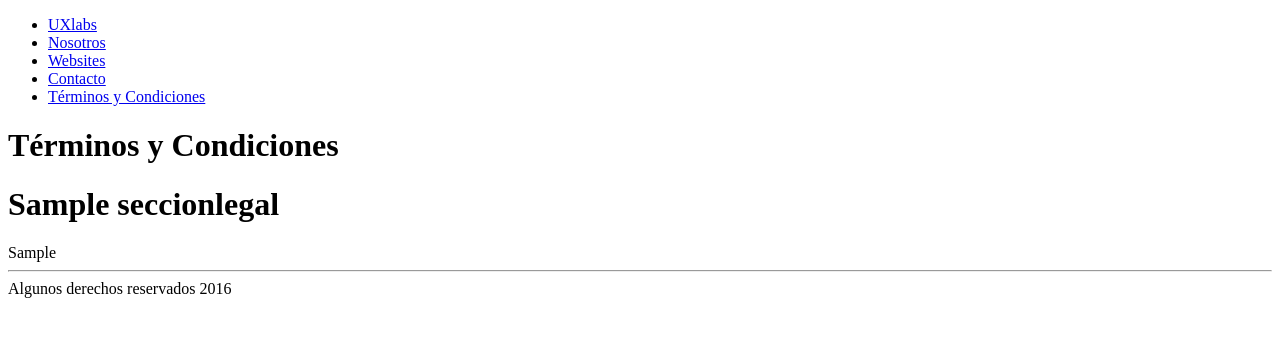
After one commit to alexander-ae/uxlabs.xyz, a Django app: page /legal/ in a window 1280 px wide. The commit adds this page. Shown: the top 337 px of the page. Run offline with Django 3.2, Linux system fonts and the light colour scheme; tables that the repository leaves empty hold one stand-in row (values such as "Sample post").

Commit message:
Se agrega la sección de los términos legales.

```diff
--- a/uxlabs/apps/info/admin.py
+++ b/uxlabs/apps/info/admin.py
@@ -5,3 +5,8 @@ from . import models
 @admin.register(models.SeccionNosotros)
 class  SeccionNosotrosAdmin(admin.ModelAdmin):
     list_display = ['titulo', 'position']
+
+
+@admin.register(models.SeccionLegal)
+class  SeccionLegalAdmin(admin.ModelAdmin):
+    list_display = ['titulo', 'position']
--- a/uxlabs/apps/info/models.py
+++ b/uxlabs/apps/info/models.py
@@ -14,3 +14,16 @@ class SeccionNosotros(PositionModel):
 
     def __str__(self):
         return self.titulo
+
+
+class SeccionLegal(PositionModel):
+    titulo = models.CharField('Título', max_length=64)
+    detalle = models.TextField('Detalle')
+
+    class Meta:
+        verbose_name = 'Bloque de sección Lega'
+        verbose_name_plural = 'Sección Legal'
+        ordering = ['position']
+
+    def __str__(self):
+        return self.titulo
--- a/uxlabs/apps/info/urls.py
+++ b/uxlabs/apps/info/urls.py
@@ -3,4 +3,5 @@ from . import views
 
 urlpatterns = [
     url(r'^nosotros/$', views.nosotros, name='nosotros'),
+    url(r'^legal/$', views.legal, name='legal'),
 ]
--- a/uxlabs/apps/info/views.py
+++ b/uxlabs/apps/info/views.py
@@ -1,10 +1,15 @@
 from django.shortcuts import render
-from django.template import RequestContext as ctx
 
-from .models import SeccionNosotros
+from .models import SeccionNosotros, SeccionLegal
 
 
 def nosotros(request):
     secciones = SeccionNosotros.objects.all().order_by('position')
 
     return render(request, 'info/nosotros.html', locals())
+
+
+def legal(request):
+    secciones = SeccionLegal.objects.all().order_by('position')
+
+    return render(request, 'info/legal.html', locals())
--- a/uxlabs/templates/common/_header.html
+++ b/uxlabs/templates/common/_header.html
@@ -5,6 +5,8 @@
             <li><a href="{% url 'info:nosotros' %}">Nosotros</a></li>
             <li><a href="{% url 'websites:websites' %}">Websites</a></li>
             <li><a href="{% url 'contacts:contacto' %}">Contacto</a></li>
+            <li><a href="{% url 'info:legal' %}">Términos y Condiciones</a></li>
+
         </ul>
     </nav>
 </header>
--- /dev/null
+++ b/uxlabs/templates/info/legal.html
@@ -0,0 +1,11 @@
+{% extends 'common/_base.html' %}
+
+{% block content %}
+<h1>Términos y Condiciones</h1>
+
+{% for seccion in secciones %}
+    <h1>{{ seccion.titulo }}</h1>
+    <div>{{ seccion.detalle }}</div>
+{% endfor %}
+
+{% endblock content %}
```
Also changed, not shown: uxlabs/apps/info/migrations/0005_seccionlegal.py (added), uxlabs/apps/websites/migrations/0008_auto_20161008_1936.py (added).
